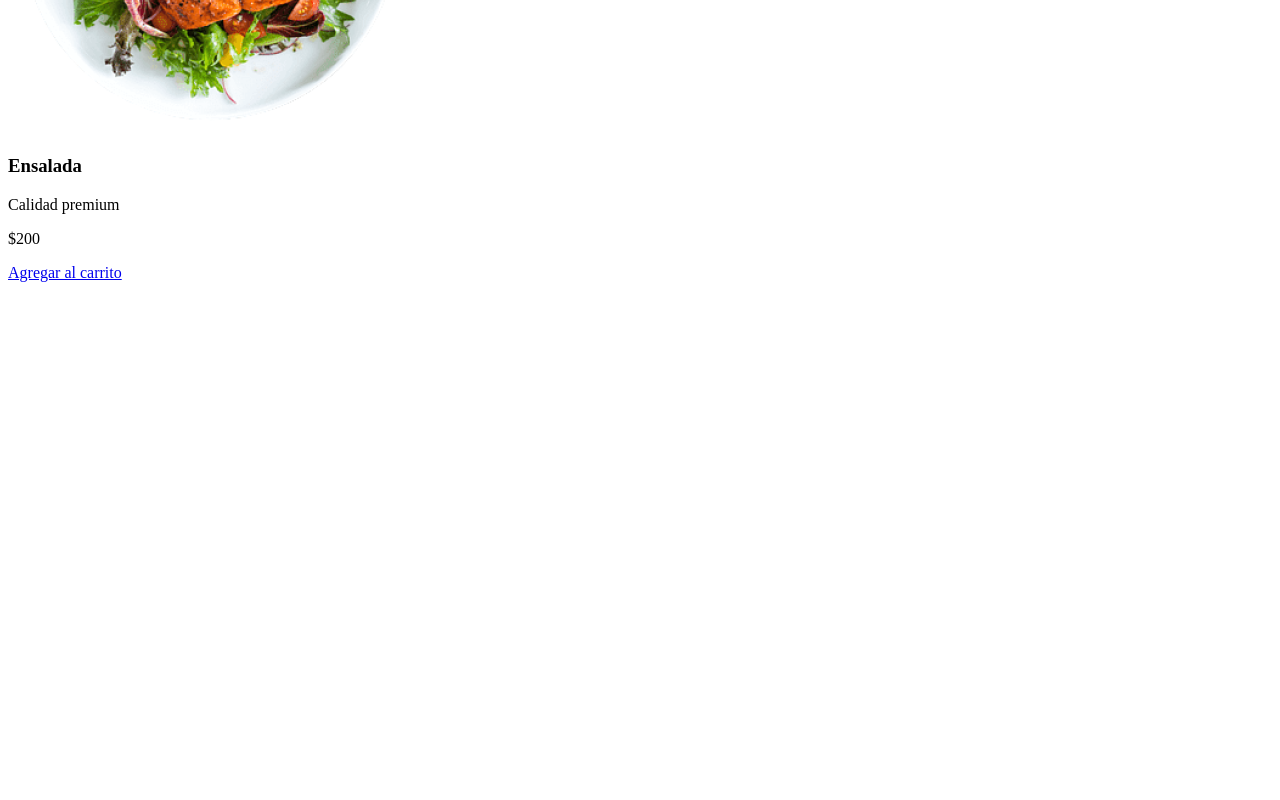
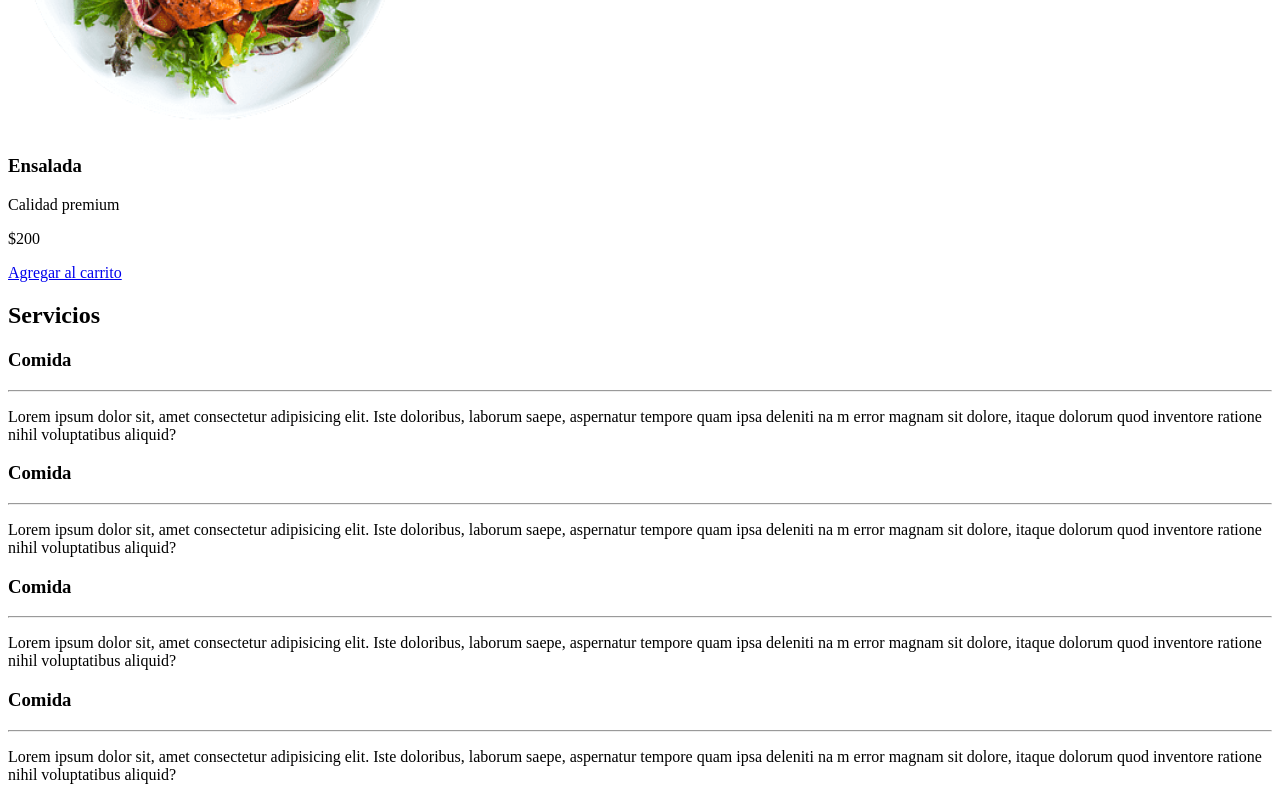
Before and after one commit to erick0172/Mexi-wings, a plain HTML site: page index.html in a window 1280 px wide. Shown: the part 8914-9714 px from the top of the page. Before the commit the page ends 9204 px from the top, so only its background shows below. Drawn offline with Linux system fonts and the light colour scheme.

Commit message:
Agregación de servicios

```diff
--- a/index.html
+++ b/index.html
@@ -269,9 +269,65 @@
             </div>
         </div>
     </section>
-    <section>
+    <section class="sericios">
+        <h2>Servicios</h2>
+        <div class="servicios-content">
+            <div class="service">
+                <h3>Comida</h3>
+                <hr>
+                <p>
+                    Lorem ipsum dolor sit, amet consectetur adipisicing elit. Iste
+                    doloribus, laborum saepe, aspernatur tempore quam ipsa deleniti na
+                    m error magnam sit dolore,
+                    itaque dolorum quod inventore ratione nihil voluptatibus aliquid?
+                </p>
+
+            </div>
+
+
+            <div class="service">
+                <h3>Comida</h3>
+                <hr>
+                <p>
+                    Lorem ipsum dolor sit, amet consectetur adipisicing elit. Iste
+                    doloribus, laborum saepe, aspernatur tempore quam ipsa deleniti na
+                    m error magnam sit dolore,
+                    itaque dolorum quod inventore ratione nihil voluptatibus aliquid?
+                </p>
+
+            </div>
+
+
+            <div class="service">
+                <h3>Comida</h3>
+                <hr>
+                <p>
+                    Lorem ipsum dolor sit, amet consectetur adipisicing elit. Iste
+                    doloribus, laborum saepe, aspernatur tempore quam ipsa deleniti na
+                    m error magnam sit dolore,
+                    itaque dolorum quod inventore ratione nihil voluptatibus aliquid?
+                </p>
+
+            </div>
+
+
+            <div class="service">
+                <h3>Comida</h3>
+                <hr>
+                <p>
+                    Lorem ipsum dolor sit, amet consectetur adipisicing elit. Iste
+                    doloribus, laborum saepe, aspernatur tempore quam ipsa deleniti na
+                    m error magnam sit dolore,
+                    itaque dolorum quod inventore ratione nihil voluptatibus aliquid?
+                </p>
+
+            </div>
+
+        </div>
 
     </section>
+
+
 
     <script> src="script.js"</script>
 </body>
```
